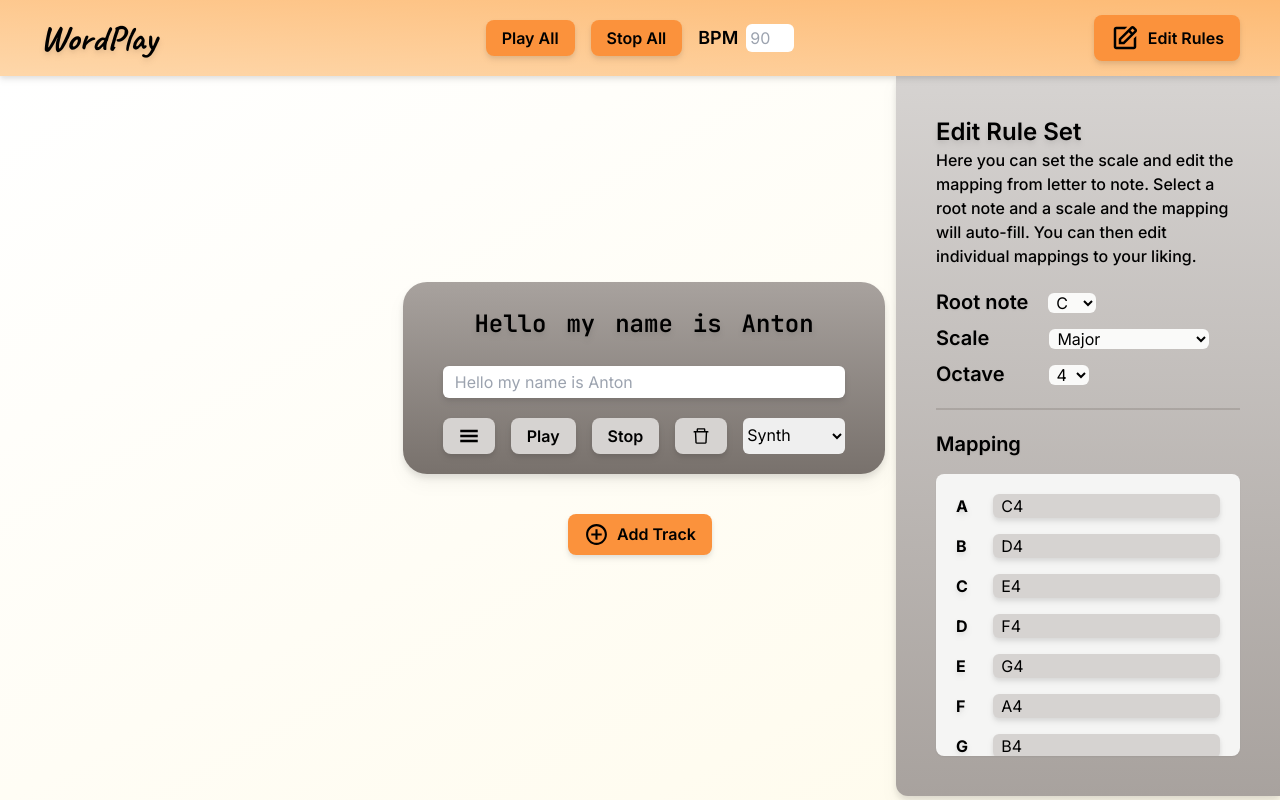
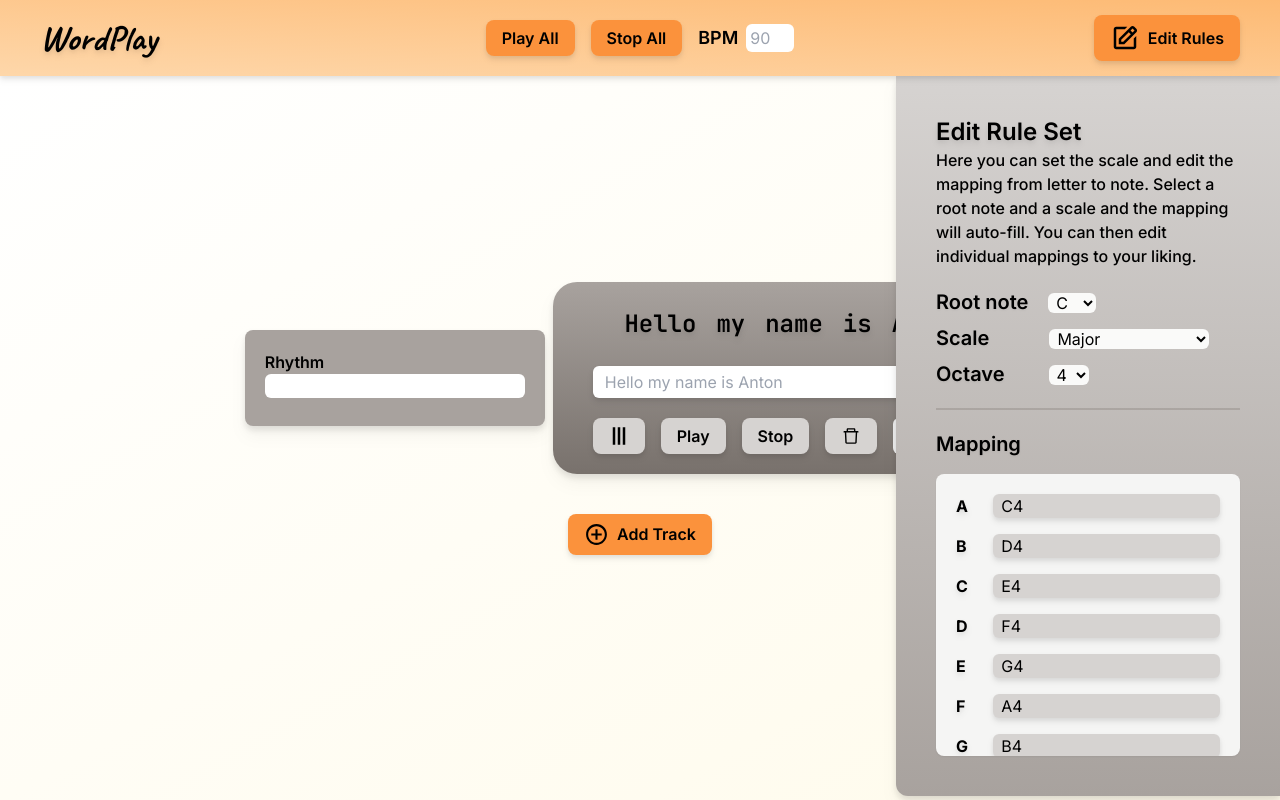
Before and after one commit to antonwallstedt/wordplay, a React (Vite) app: page / in a window 1280 px wide. Built offline with nearby package versions, Linux system fonts and the light colour scheme; what tw-elements would draw is missing.

Commit message:
Skeleton for custom rhythm

```diff
--- a/src/containers/Playground.jsx
+++ b/src/containers/Playground.jsx
@@ -4,9 +4,7 @@ import ButtonPrimary from "../components/ButtonPrimary";
 import { MdOutlineAddCircleOutline } from "react-icons/md";
 
 const Playground = ({ isPlayingAll, scale }) => {
-  const defaultTracks = [
-    { key: 0, id: 0, text: "Hello my name is Anton" },
-  ];
+  const defaultTracks = [{ key: 0, id: 0, text: "Hello my name is Anton" }];
   const [tracks, setTracks] = useState(defaultTracks);
 
   const handleAdd = () => {
--- a/src/containers/Track.jsx
+++ b/src/containers/Track.jsx
@@ -9,11 +9,12 @@ import * as Tone from "tone";
 const Track = ({ id, onDelete, isPlayingAll, inputText, scale }) => {
   const wordSynth = new WordSynth();
   const [text, setText] = useState(inputText);
+  const [rhythm, setRhythm] = useState("");
   const [isPlaying, setIsPlaying] = useState(false);
   const [currentWordIndex, setCurrentWordIndex] = useState(-1);
   const [sequence, setSequence] = useState(null);
   const [synth, setSynth] = useState("Synth");
-  const [hamburgerMenu, setHamburgerMenu] = useState(false);
+  const [hamburgerMenu, setHamburgerMenu] = useState(true);
 
   useEffect(() => {
     // Only play this track if it's not already playing.
@@ -56,38 +57,60 @@ const Track = ({ id, onDelete, isPlayingAll, inputText, scale }) => {
     setSynth(synths.find((synth) => synth.name === target.value).name);
   };
 
+  const handleRhythmInput = ({ target }) => {
+    // TODO: Run Parser.jsx to validate input
+    // TODO: Connect to handlePlay
+    setRhythm(target.value);
+  };
+
   const handlePlay = (input) => {
     const inputSequence = wordSynth.parseInput(input, scale);
-    const notes = inputSequence.map((obj) => obj.note);
+    const notes = inputSequence.map((obj, index) => ({
+      time: index * 0.5, // TODO: Use value from input if given, otherwise subdivide based on input length?
+      note: obj.note,
+    }));
     const lens = inputSequence.map((obj) => obj.len);
     let lenIndex = 0;
 
     // Get the synth from the select-menu by matching its name with
     // the useState 'synth' value.
+    const testSynth = new Tone.Synth().toDestination();
     const currentSynth = synths.find((s) => s.name === synth).synth;
     const freeverb = new Tone.Freeverb(0.3).toDestination();
     const release = lens[lenIndex] * 0.05; // TODO: Figure out a better calculation.
     const velocity = lens[lenIndex] * 0.05;
-    const seq = new Tone.Sequence((time, note) => {
-      currentSynth
-        .triggerAttackRelease(
-          note,
-          release, // Release depends on length of word (see TODO above).
-          time,
-          velocity // Velocity also depends on length of word (see TODO above).
-        )
-        .connect(freeverb);
+    const part = new Tone.Part((time, value) => {
+      testSynth.triggerAttackRelease(value.note, "8n", time);
       Tone.Draw.schedule(() => {
         lenIndex = (lenIndex + 1) % lens.length;
         setCurrentWordIndex((currentIndex) => {
           let nextIndex = (currentIndex + 1) % notes.length;
           return nextIndex;
-        });
-      }, time);
+        }, time);
+      });
     }, notes);
-    seq.start(0);
+    part.loop = true; // TODO: Fix stopping now that we're using Part instead...
+    part.start(0);
+    // const seq = new Tone.Sequence((time, note) => {
+    //   currentSynth
+    //     .triggerAttackRelease(
+    //       note,
+    //       release, // Release depends on length of word (see TODO above).
+    //       time,
+    //       velocity // Velocity also depends on length of word (see TODO above).
+    //     )
+    //     .connect(freeverb);
+    //   Tone.Draw.schedule(() => {
+    //     lenIndex = (lenIndex + 1) % lens.length;
+    //     setCurrentWordIndex((currentIndex) => {
+    //       let nextIndex = (currentIndex + 1) % notes.length;
+    //       return nextIndex;
+    //     });
+    //   }, time);
+    // }, notes);
+    // seq.start(0);
+    // setSequence(seq);
     setIsPlaying(true);
-    setSequence(seq);
     Tone.Transport.start();
   };
 
@@ -110,12 +133,11 @@ const Track = ({ id, onDelete, isPlayingAll, inputText, scale }) => {
         }
       >
         <div className="flex flex-col">
-          <h3 className="text-md font-semibold">Modifiers</h3>
-          <input className="w-30 mb-2 rounded-md indent-2" />
-          <h3 className="text-md border-opacity-0 pt-1 font-semibold">
-            Effects
-          </h3>
-          <input className="w-30 mb-2 rounded-md indent-2" />
+          <h3 className="text-md font-semibold">Rhythm</h3>
+          <input
+            className="w-30 mb-2 rounded-md indent-2 font-jetbrains"
+            onChange={handleRhythmInput}
+          />
         </div>
       </div>
       <div
```
